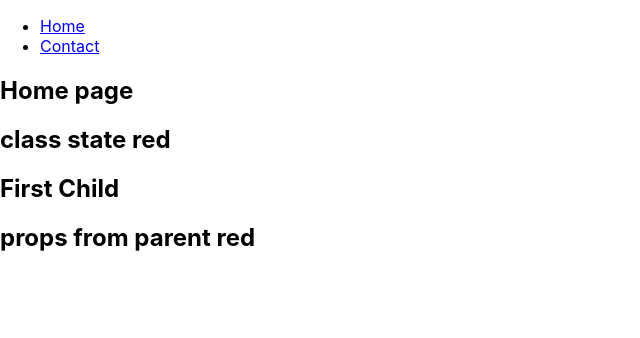
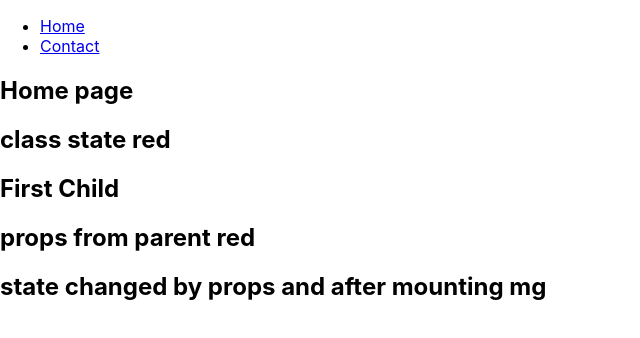
Before and after one commit to hamza-burhan/tic-tac-toe-React, a React (Create React App) app: page / in a window 1280 px wide. Shown: the top 338 px of the page, without its empty margins (0-640 px from the left). Built offline with nearby package versions, Linux system fonts and the light colour scheme.

Commit message:
getDerivedStatefromProps and componentDidMount functions

```diff
--- a/src/main/Pages/home.jsx
+++ b/src/main/Pages/home.jsx
@@ -13,7 +13,7 @@ export default class Home extends React.Component {
       <>
         <h2>Home page</h2>
         <h2>class state {this.state.color}</h2>
-        <Child color={this.state.color} />
+        <Child color={this.state.color} carModel={'mg'} />
       </>
     )
   }
--- a/src/main/components/child.jsx
+++ b/src/main/components/child.jsx
@@ -5,12 +5,24 @@ import React from 'react'
  class Child extends React.Component{
   constructor(props){
     super(props)
+    this.state = {model: 'vigo'}
+  }
+  static getDerivedStateFromProps(props,state){
+    return {model: props.carModel}
+  }
+  componentDidMount() {
+      this.setState({ model: 'dala' })
+      console.log('this.state.model in setState callback: componentDidMount', this.state.model);
+
   }
   render(){
     return (
       <>
           <h2>First Child </h2>
           <h2>props from parent {this.props.color}</h2>
+          <h2>state changed by props and after mounting {this.state.model}</h2>
+
+
 
       </>
     )
```
